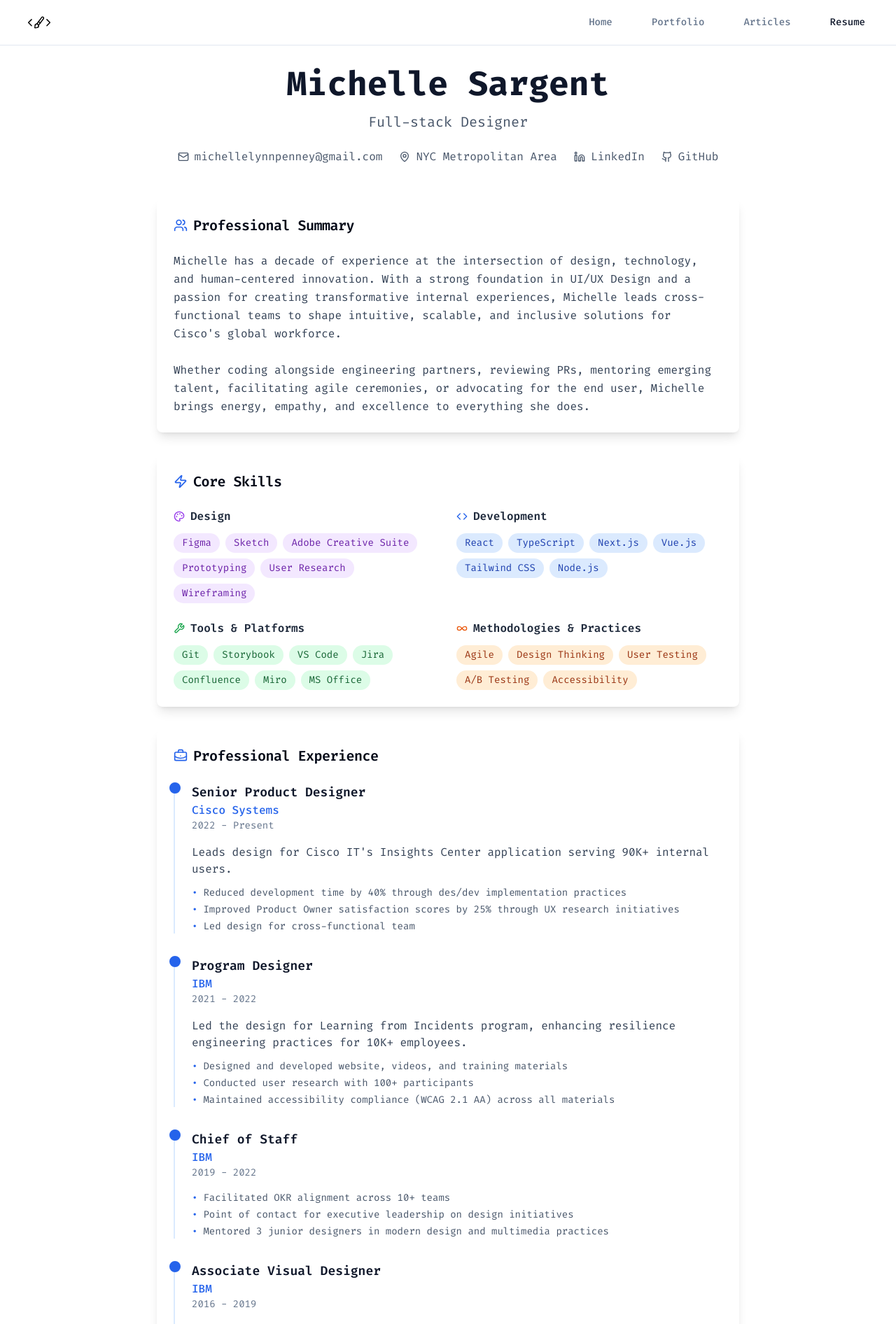
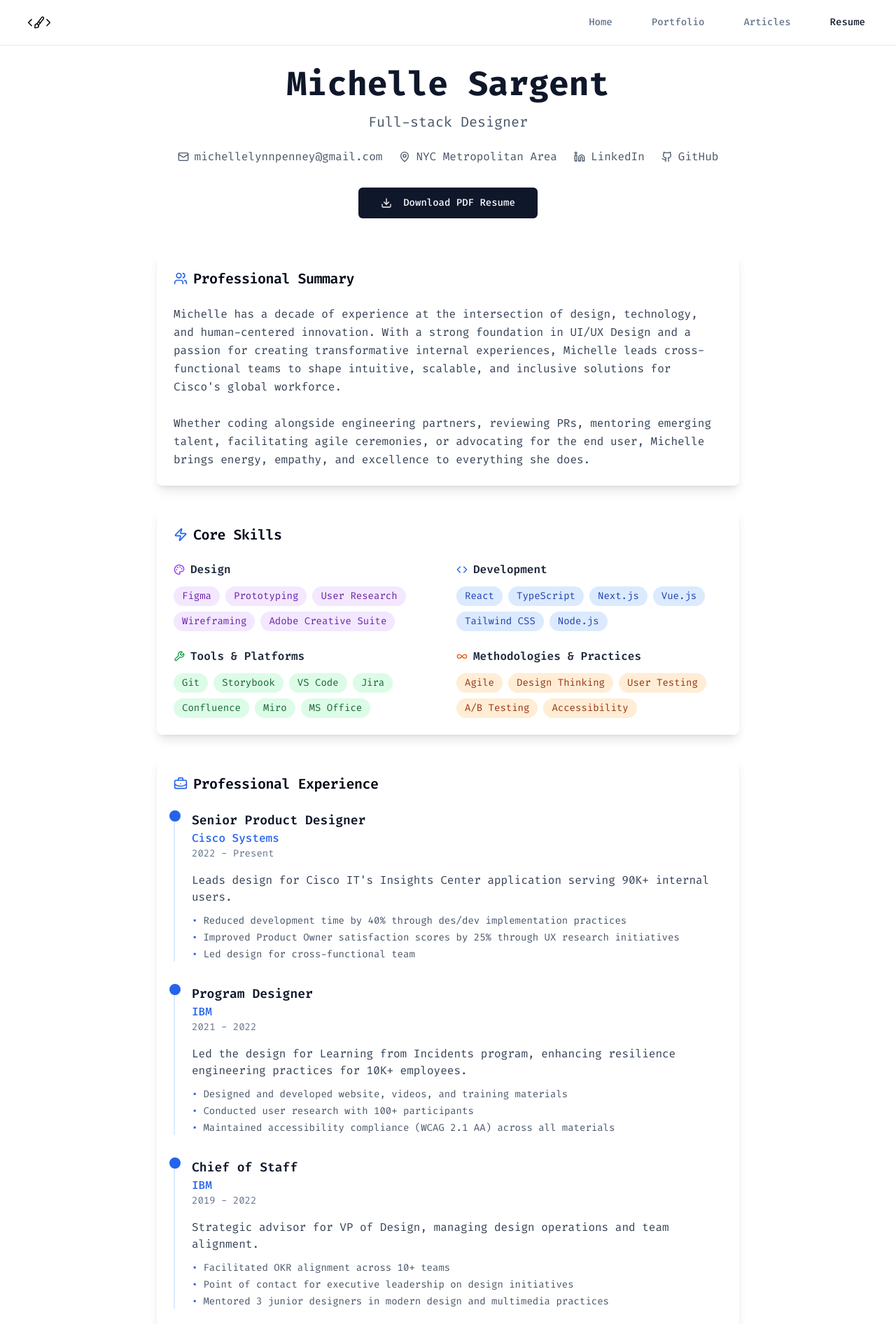
Before and after one commit to michellelynnpenney/michellelynnpenney.github.io, a React (Vite) app: page /resume in a window 1280 px wide. Shown: the top 1892 px of the page at 70% size. Built offline with nearby package versions, Linux system fonts and the light colour scheme.

Commit message:
resume button

```diff
--- a/src/pages/Resume.tsx
+++ b/src/pages/Resume.tsx
@@ -5,7 +5,7 @@ import { Card, CardContent, CardHeader, CardTitle } from "@/components/ui/card";
 
 const Resume = () => {
   const skills = {
-    design: ["Figma", "Sketch", "Adobe Creative Suite", "Prototyping", "User Research", "Wireframing"],
+    design: ["Figma", "Prototyping", "User Research", "Wireframing", "Adobe Creative Suite"],
     development: ["React", "TypeScript", "Next.js", "Vue.js", "Tailwind CSS", "Node.js"],
     tools: ["Git", "Storybook", "VS Code", "Jira", "Confluence", "Miro", "MS Office"],
     methods: ["Agile", "Design Thinking", "User Testing", "A/B Testing", "Accessibility"]
@@ -38,7 +38,7 @@ const Resume = () => {
       title: "Chief of Staff",
       company: "IBM",
       period: "2019 - 2022",
-      description: "",
+      description: "Strategic advisor for VP of Design, managing design operations and team alignment.",
       achievements: [
         "Facilitated OKR alignment across 10+ teams",
         "Point of contact for executive leadership on design initiatives",
@@ -126,7 +126,11 @@ const Resume = () => {
             </div>
           </div>
 
-
+          <Button size="lg" className="hover-scale">
+            <Download className="h-4 w-4 mr-2" />
+            <a href="/Michelle-Sargent_Resume.pdf" target="_blank" rel="noopener noreferrer">
+            Download PDF Resume</a>
+          </Button>
         </div>
 
         {/* Summary */}
```
Also changed, not shown: 1 other file (tests, documents, lock files or other folders).
